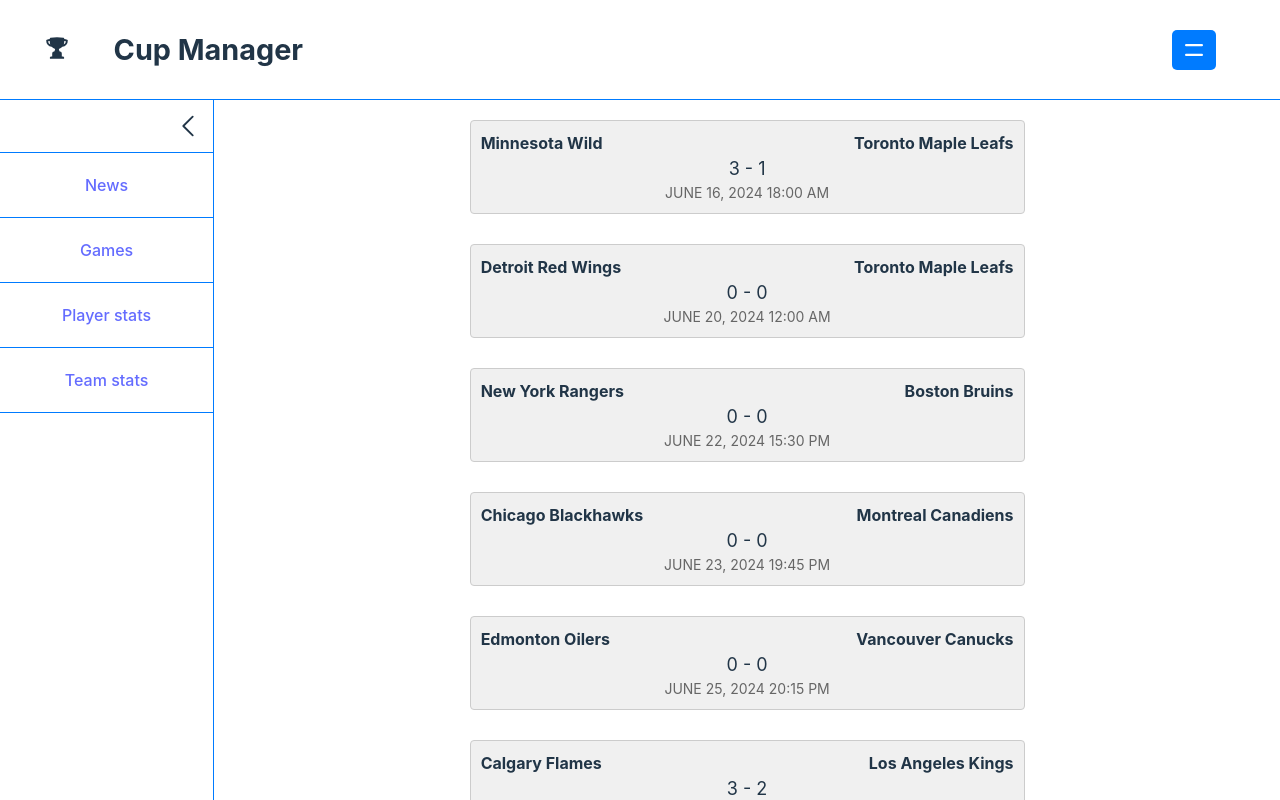
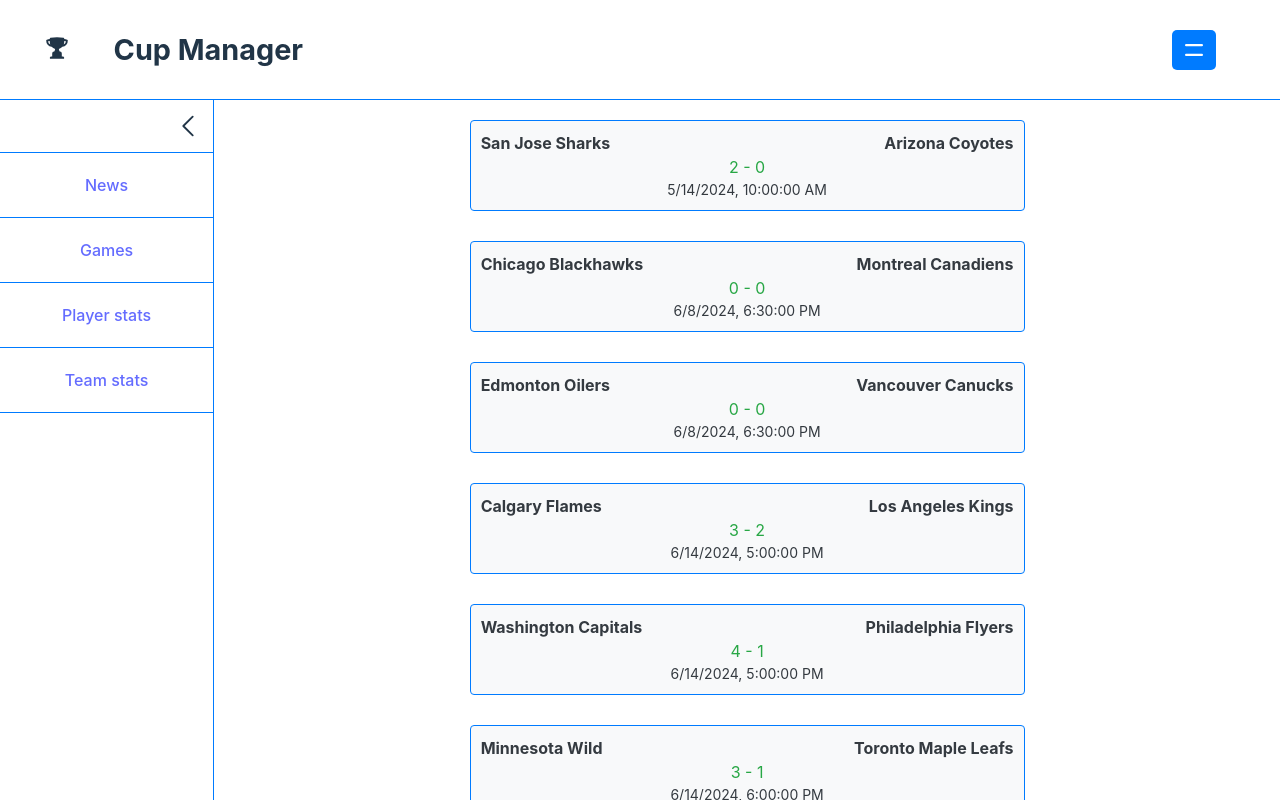
Before and after one commit to r45mu5m05c4/cup-tracker, a React (Vite) app: page /games in a window 1280 px wide. Shown: the top 800 px of the page. Built offline with nearby package versions, Linux system fonts and the light colour scheme.

Commit message:
Adds games functionality and ui

```diff
--- a/src/Games/Games.tsx
+++ b/src/Games/Games.tsx
@@ -1,20 +1,33 @@
 import { styled } from "styled-components";
 import { MOCK_GAMES } from "../utils/MOCK_DATA";
 
+interface Game {
+  id: string;
+  homeTeam: string;
+  awayTeam: string;
+  startTime: string;
+  homeTeamGoals: number;
+  awayTeamGoals: number;
+}
+
 const Games = () => {
-  const allGames = MOCK_GAMES;
+  const allGames: Game[] = MOCK_GAMES;
+  const sortedGames: Game[] = allGames.sort(
+    (a, b) => new Date(a.startTime).getTime() - new Date(b.startTime).getTime()
+  );
+
   return (
     <Container>
-      {allGames.map((game) => {
+      {sortedGames.map((game: Game) => {
         return (
-          <GameItem>
+          <GameItem key={game.id}>
             <TeamsContainer>
               <TeamName>{game.homeTeam}</TeamName>
               <TeamName>{game.awayTeam}</TeamName>
             </TeamsContainer>
             <GameDetails>
               <Score>{`${game.homeTeamGoals} - ${game.awayTeamGoals}`}</Score>
-              <Time>{game.startTime}</Time>
+              <Time>{new Date(game.startTime).toLocaleString()}</Time>
             </GameDetails>
           </GameItem>
         );
@@ -35,8 +48,8 @@ const GameItem = styled.div`
   margin-top: 20px;
   margin-bottom: 20px;
   width: 50%;
-  background-color: #f0f0f0;
-  border: 1px solid #ccc;
+  background-color: #f8f9fa;
+  border: 1px solid #007bff;
   margin-bottom: 10px;
   padding: 10px;
   border-radius: 4px;
@@ -52,15 +65,16 @@ const TeamsContainer = styled.div`
 
 const TeamName = styled.span`
   font-weight: bold;
+  color: #343a40;
 `;
 
 const Score = styled.span`
   padding: 0 10px;
-  font-size: 18px;
+  color: #28a745;
 `;
 const Time = styled.span`
   font-size: 14px;
-  color: #666;
+  color: #343a40;
 `;
 const GameDetails = styled.div`
   display: flex;
--- a/src/navigation/NavMenu.tsx
+++ b/src/navigation/NavMenu.tsx
@@ -63,7 +63,7 @@ const LeftBar = styled.div<LeftBarProps>`
   flex-direction: column;
   width: ${(props) => (props.$expanded ? "20%" : "30px")};
   border-right: solid 1px #007bff;
-  height: 100%;
+  height: 100vh;
 `;
 const StyledChevronRightIcon = styled(ChevronRightIcon)`
   margin: 5%;
--- a/src/utils/MOCK_DATA.ts
+++ b/src/utils/MOCK_DATA.ts
@@ -476,58 +476,66 @@ export const MOCK_TEAMS = [
 
 export const MOCK_GAMES = [
   {
+    id: "123",
     homeTeam: "Minnesota Wild",
     awayTeam: "Toronto Maple Leafs",
-    startTime: "JUNE 16, 2024 18:00 AM",
+    startTime: "2024-06-14T18:00:00.000Z",
     homeTeamGoals: 3,
     awayTeamGoals: 1,
   },
   {
+    id: "1a23",
     homeTeam: "Detroit Red Wings",
     awayTeam: "Toronto Maple Leafs",
-    startTime: "JUNE 20, 2024 12:00 AM",
+    startTime: "2024-06-20T00:18:00.000Z",
     homeTeamGoals: 0,
     awayTeamGoals: 0,
   },
   {
+    id: "123d",
     homeTeam: "New York Rangers",
     awayTeam: "Boston Bruins",
-    startTime: "JUNE 22, 2024 15:30 PM",
+    startTime: "2024-06-20T20:00:00.000Z",
     homeTeamGoals: 0,
     awayTeamGoals: 0,
   },
   {
+    id: "123a",
     homeTeam: "Chicago Blackhawks",
     awayTeam: "Montreal Canadiens",
-    startTime: "JUNE 23, 2024 19:45 PM",
+    startTime: "2024-06-08T18:30:00.000Z",
     homeTeamGoals: 0,
     awayTeamGoals: 0,
   },
   {
+    id: "12d3",
     homeTeam: "Edmonton Oilers",
     awayTeam: "Vancouver Canucks",
-    startTime: "JUNE 25, 2024 20:15 PM",
+    startTime: "2024-06-08T18:30:00.000Z",
     homeTeamGoals: 0,
     awayTeamGoals: 0,
   },
   {
+    id: "12s3",
     homeTeam: "Calgary Flames",
     awayTeam: "Los Angeles Kings",
-    startTime: "JUNE 06, 2024 17:00 PM",
+    startTime: "2024-06-14T17:00:00.000Z",
     homeTeamGoals: 3,
     awayTeamGoals: 2,
   },
   {
+    id: "1s23",
     homeTeam: "Washington Capitals",
     awayTeam: "Philadelphia Flyers",
-    startTime: "JUNE 08, 2024 18:30 PM",
+    startTime: "2024-06-14T17:00:00.000Z",
     homeTeamGoals: 4,
     awayTeamGoals: 1,
   },
   {
+    id: "12da3",
     homeTeam: "San Jose Sharks",
     awayTeam: "Arizona Coyotes",
-    startTime: "MAY 30, 2024 19:00 PM",
+    startTime: "2024-05-14T10:00:00.000Z",
     homeTeamGoals: 2,
     awayTeamGoals: 0,
   },
```
Also changed, not shown: 1 other file (tests, documents, lock files or other folders).
